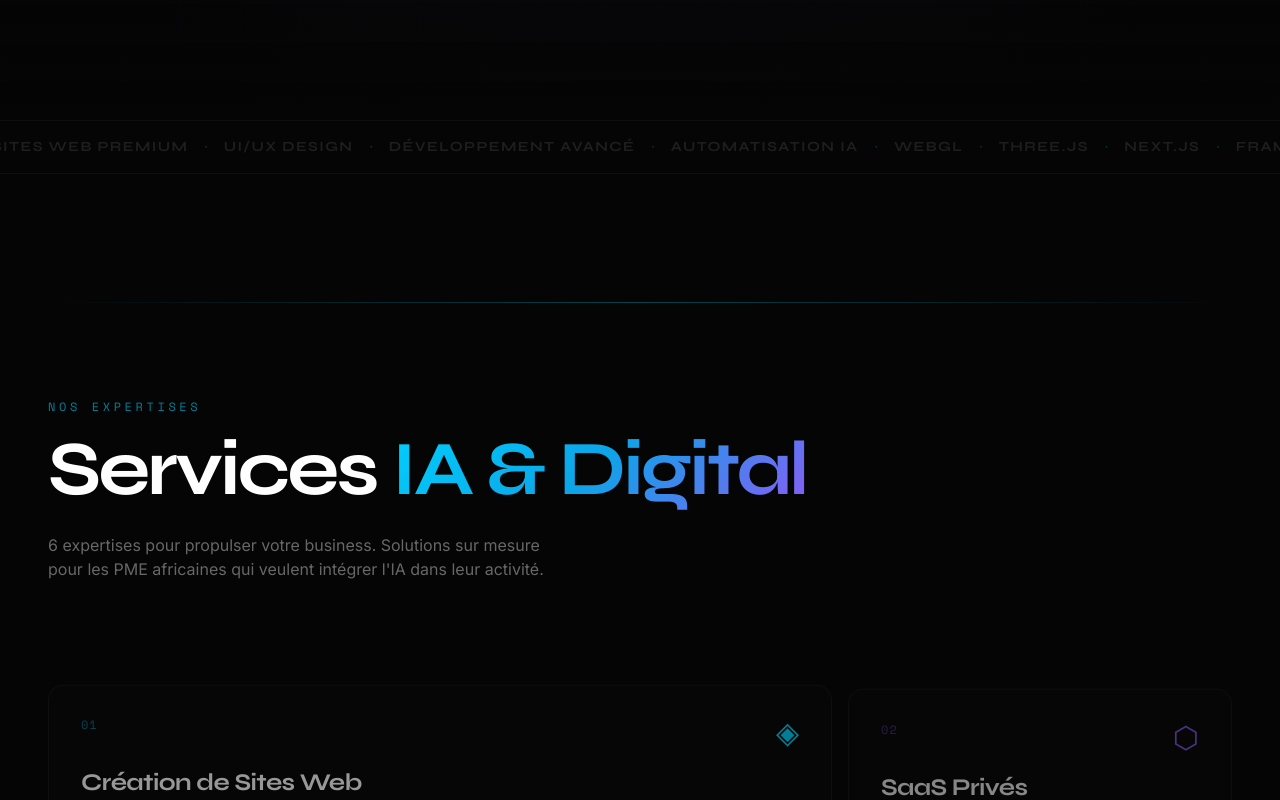
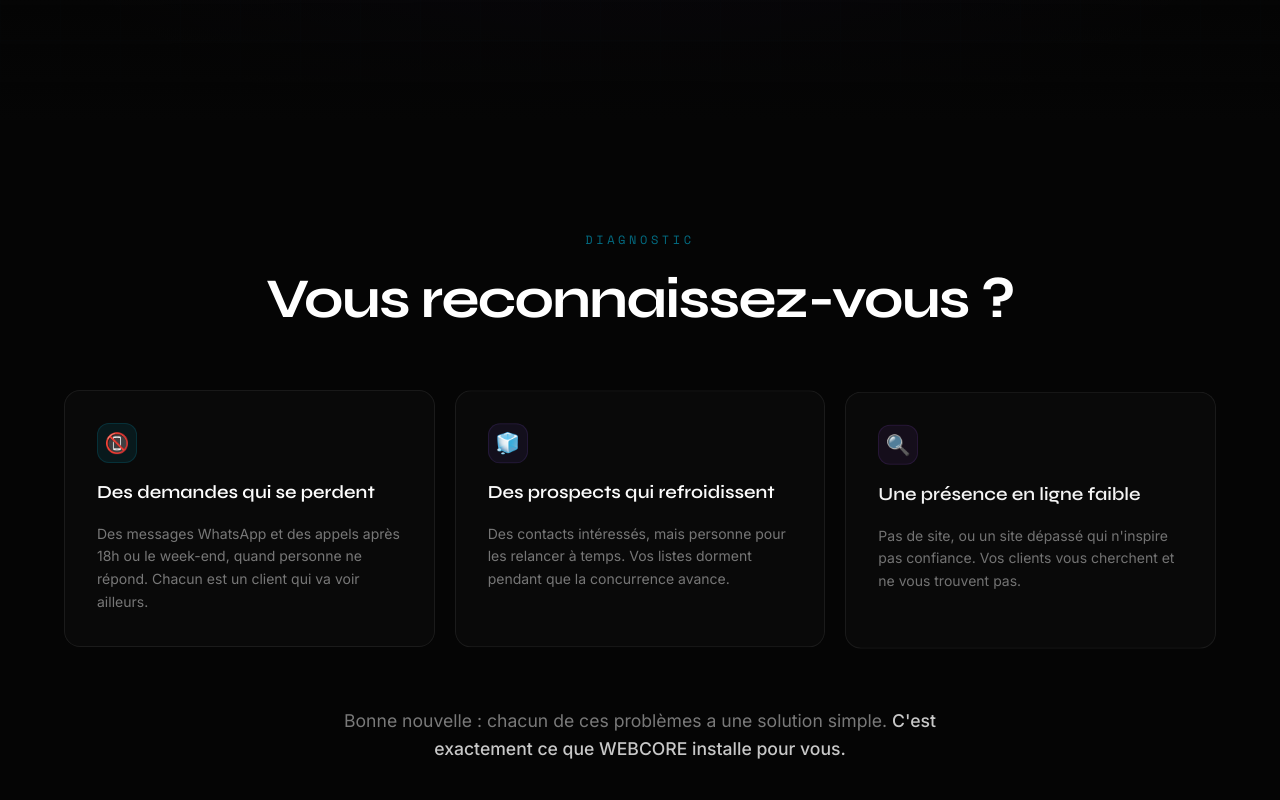
Before and after one commit to skyworksweb/skywoksweb, a Next.js app: page / in a window 1280 px wide. Shown: the part 680-1480 px from the top of the page. Built offline with nearby package versions, Linux system fonts and the light colour scheme.

Commit message:
feat: section 'Vous reconnaissez-vous ?' après le hero

```diff
--- a/app/page.tsx
+++ b/app/page.tsx
@@ -6,6 +6,7 @@ import Loader from "@/components/ui/Loader";
 import Navigation from "@/components/ui/Navigation";
 import Marquee from "@/components/ui/Marquee";
 import Hero from "@/components/sections/Hero";
+import PainPoints from "@/components/sections/PainPoints";
 import Services from "@/components/sections/Services";
 import Projects from "@/components/sections/Projects";
 import Process from "@/components/sections/Process";
@@ -48,6 +49,9 @@ export default function Home() {
 
           {/* Hero */}
           <Hero />
+
+          {/* Pain Points */}
+          <PainPoints />
 
           {/* Marquee separator */}
           <div className="py-4 overflow-hidden border-t border-b border-white/[0.04]">
--- /dev/null
+++ b/components/sections/PainPoints.tsx
@@ -0,0 +1,108 @@
+"use client";
+import { useRef } from "react";
+import { motion, useInView } from "framer-motion";
+
+const cards = [
+  {
+    icon: "📵",
+    title: "Des demandes qui se perdent",
+    text: "Des messages WhatsApp et des appels après 18h ou le week-end, quand personne ne répond. Chacun est un client qui va voir ailleurs.",
+    color: "#00D4FF",
+  },
+  {
+    icon: "🧊",
+    title: "Des prospects qui refroidissent",
+    text: "Des contacts intéressés, mais personne pour les relancer à temps. Vos listes dorment pendant que la concurrence avance.",
+    color: "#8B5CF6",
+  },
+  {
+    icon: "🔍",
+    title: "Une présence en ligne faible",
+    text: "Pas de site, ou un site dépassé qui n'inspire pas confiance. Vos clients vous cherchent et ne vous trouvent pas.",
+    color: "#A855F7",
+  },
+];
+
+export default function PainPoints() {
+  const ref = useRef(null);
+  const inView = useInView(ref, { once: true, margin: "-80px" });
+
+  return (
+    <section className="relative py-20 md:py-28 px-4 md:px-12">
+      <div className="max-w-6xl mx-auto">
+        {/* Header */}
+        <motion.div
+          ref={ref}
+          className="text-center mb-14"
+          initial={{ opacity: 0, y: 32 }}
+          animate={inView ? { opacity: 1, y: 0 } : {}}
+          transition={{ duration: 0.7, ease: [0.22, 1, 0.36, 1] }}
+        >
+          <span className="font-mono text-xs tracking-[0.3em] text-electric/50 uppercase block mb-4">
+            Diagnostic
+          </span>
+          <h2
+            className="font-display font-bold text-white leading-tight"
+            style={{ fontSize: "clamp(1.8rem, 5vw, 3.5rem)", letterSpacing: "-0.03em" }}
+          >
+            Vous reconnaissez-vous ?
+          </h2>
+        </motion.div>
+
+        {/* Cards */}
+        <div className="grid grid-cols-1 md:grid-cols-3 gap-5 mb-14">
+          {cards.map((card, i) => (
+            <motion.div
+              key={card.title}
+              initial={{ opacity: 0, y: 40 }}
+              animate={inView ? { opacity: 1, y: 0 } : {}}
+              transition={{ duration: 0.7, delay: 0.15 + i * 0.12, ease: [0.22, 1, 0.36, 1] }}
+              className="rounded-2xl p-6 md:p-8 flex flex-col gap-4"
+              style={{
+                background: "rgba(255,255,255,0.025)",
+                border: "1px solid rgba(255,255,255,0.07)",
+              }}
+            >
+              <div
+                className="w-10 h-10 rounded-xl flex items-center justify-center text-xl shrink-0"
+                style={{
+                  background: `${card.color}14`,
+                  border: `1px solid ${card.color}22`,
+                }}
+              >
+                {card.icon}
+              </div>
+              <h3
+                className="font-display font-semibold text-white"
+                style={{ fontSize: "clamp(1rem, 2vw, 1.15rem)" }}
+              >
+                {card.title}
+              </h3>
+              <p className="text-white/45 text-sm leading-relaxed">
+                {card.text}
+              </p>
+            </motion.div>
+          ))}
+        </div>
+
+        {/* Transition line */}
+        <motion.div
+          className="text-center"
+          initial={{ opacity: 0, y: 20 }}
+          animate={inView ? { opacity: 1, y: 0 } : {}}
+          transition={{ duration: 0.7, delay: 0.55, ease: [0.22, 1, 0.36, 1] }}
+        >
+          <p
+            className="mx-auto text-white/60 leading-relaxed"
+            style={{ fontSize: "clamp(0.95rem, 2vw, 1.1rem)", maxWidth: "640px" }}
+          >
+            Bonne nouvelle : chacun de ces problèmes a une solution simple.{" "}
+            <span className="text-white font-medium">
+              C'est exactement ce que WEBCORE installe pour vous.
+            </span>
+          </p>
+        </motion.div>
+      </div>
+    </section>
+  );
+}
```
